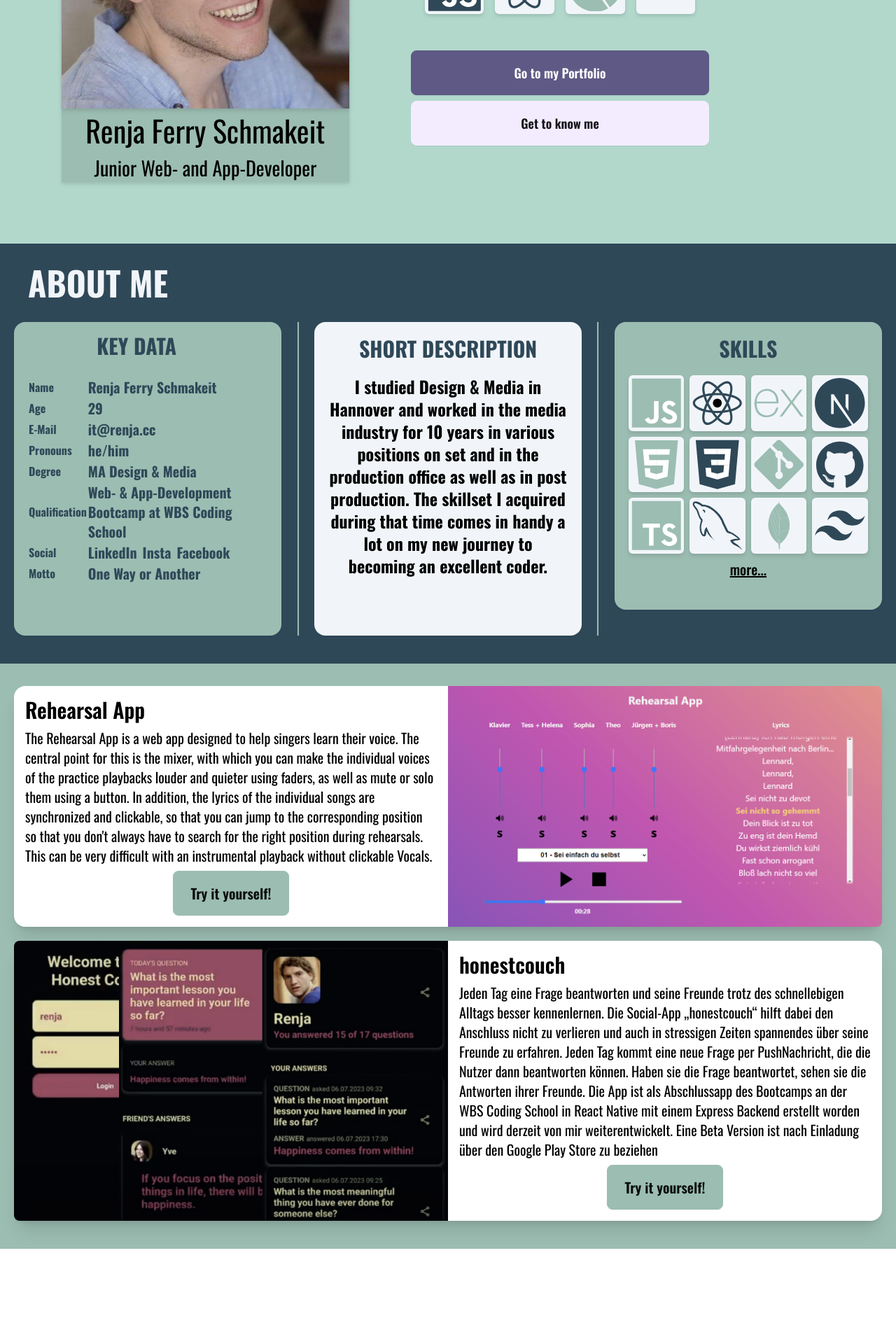
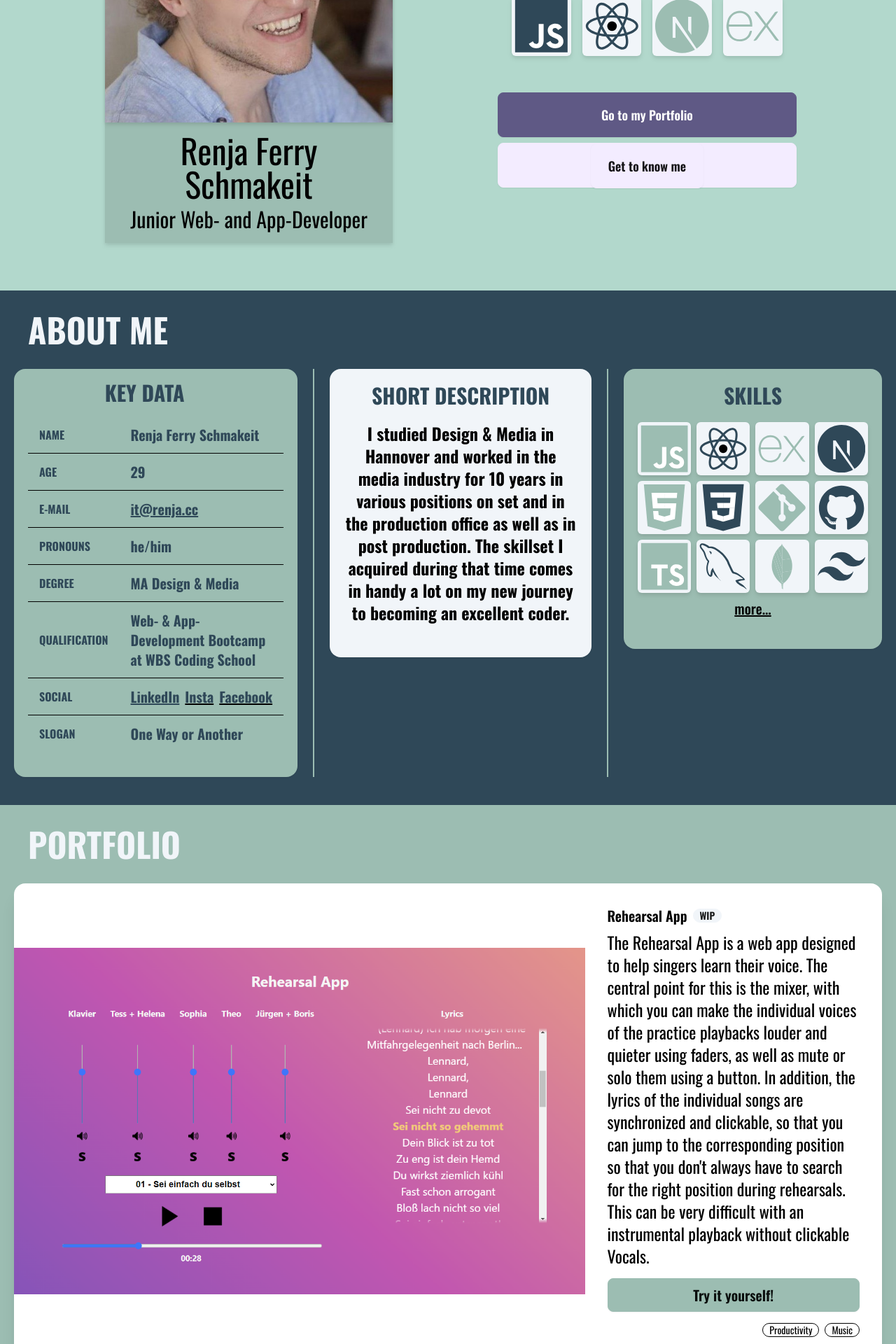
Before and after one commit to FreddySeydon/rs_portfolio, a Next.js app: page / in a window 1280 px wide. Shown: the part 420-2340 px from the top of the page at 70% size. Before the commit the page ends 2204 px from the top, so only its background shows below. Built offline with nearby package versions, Linux system fonts and the light colour scheme.

Commit message:
Site is responsive now. TODO: Key Data Table overflow, jumps to sections with links

```diff
--- a/app/components/About.tsx
+++ b/app/components/About.tsx
@@ -7,19 +7,19 @@ const About = () => {
 
   return (
     <>
-    <div className="flex flex-col bg-accent-blue">
+    <div className="flex flex-col bg-accent-blue h-fit">
       <h1 className="uppercase text-5xl text-slate-100 font-bold ml-10 mt-8">About Me</h1>
-    <div className="flex flex-col w-full lg:flex-row p-5 bg-accent-blue pt-8 mb-5" style={{height: '500px'}}>
-      <div className="w-1/3 h-full pb-9 rounded-box bg-basic-green pl-5 pr-5 drop-shadow-sm">
+    <div className="flex flex-col w-full lg:flex-row p-5 bg-accent-blue pt-8 mb-5" style={{height: 'auto'}}>
+      <div className="w-full lg:w-1/3 h-full pb-9 mb-5 lg:mb-0 rounded-box bg-basic-green pl-5 pr-5 drop-shadow-sm">
         <div className="collapse-title text-xl font-medium">
-          <h2 className="text-3xl text-center font-bold mb-2 text-accent-blue uppercase">Key Data</h2>
+          <h2 className="text-3xl text-center font-bold text-accent-blue uppercase">Key Data</h2>
         </div>
-        <div>
+        <div className="w-fit">
           <KeyData />
         </div>
       </div>
       <div className="divider divider-horizontal divider-primary"></div>
-      <div className="w-1/3 h-full pb-7 rounded-box bg-slate-100 p-5 drop-shadow-sm">
+      <div className="w-full lg:w-1/3 h-full lg:min-h- pb-7 mb-5 lg:mb-0 rounded-box bg-slate-100 p-5 drop-shadow-sm">
         <h2 className="text-3xl text-center font-bold mb-5 text-accent-blue uppercase">
           Short description
         </h2>
@@ -32,7 +32,9 @@ const About = () => {
         </h3>
       </div>
       <div className="divider divider-horizontal divider-primary"></div>
+      <div className="w-full lg:w-1/3 mb-5 lg:mb-0">
       <SkillsList />
+      </div>
 
     </div>
     </div>
--- a/app/components/Hero.module.css
+++ b/app/components/Hero.module.css
@@ -1,10 +1,10 @@
 .title {
-    font-size: 3.3vw;
+    font-size: 3.3rem;
     text-align: center;
 }
 
 .subtitle {
-    font-size: 2.2vw;
+    font-size: 2.2rem;
     text-align: center;
 }
 
--- a/app/components/Hero.tsx
+++ b/app/components/Hero.tsx
@@ -7,28 +7,32 @@ import {ExpressIcon, NextjsIcon, ReactIcon, JavaScriptIcon} from './Icons';
 function Hero() {
   return (
     <>
-    <div className='section'>
-    <div className='flex flex-row'>
+    <div className='section lg:mt-10 lg:mb-10'>
+    <div className='flex flex-col items-center justify-evenly lg:flex-row w-full'>
 
 
-    <div className='w-1/3 flex flex-col m-20 p-2 hover:scale-110 transition-all cursor-pointer drop-shadow-md'>
-      <Image src={mugshot} width={300} height={300} alt='Renja Schmakeit Mugshot' className='rounded-t-xl w-full drop-shadow-md'/>
-      <div className='bg-basic-green'>
-      <h1 className={styles.title}>Renja Ferry Schmakeit</h1>
-      <h3 className={styles.subtitle}>Junior Web- and App-Developer</h3>
+    <div className='w-50 lg:w-1/3 flex flex-col p-2 hover:scale-110 transition-all drop-shadow-md sm:pb-7'>
+      <Image src={mugshot} alt='Renja Schmakeit Mugshot' className='rounded-t-xl w-full drop-shadow-md'/>
+      <div className='bg-basic-green p-4 mb-5 lg:mb-0'>
+      <h1 className='text-3xl lg:text-5xl text-center lg:pb-2 md:text-5xl'>Renja Ferry Schmakeit</h1>
+      <h3 className='text-xl lg:text-3xl text-center md:text-3xl'>Junior Web- and App-Developer</h3>
       </div>
     </div>
-    <div className='flex flex-col justify-center content-center w-1/3'>
+    <div className='flex flex-col justify-center content-center w-full lg:w-1/3 pb-7 lg:pb-0'>
       <h3 className='text-3xl text-center font-bold mb-5 text-accent-blue'>Former Media Allrounder transforming into a passionate Web- and App-Developer</h3>
-      <div className='flex flex-row p-1 m-2 content-center justify-center '>
-        <JavaScriptIcon className='mr-2 ml-2 rounded-md bg-slate-100 p-1 origin-center hover:-rotate-12 cursor-pointer transition-all drop-shadow-md'/>
-        <ReactIcon className='mr-2 ml-2 rounded-md bg-slate-100 p-1 hover:rotate-12 cursor-pointer transition-all drop-shadow-md'/>
-        <NextjsIcon className='mr-2 ml-2 rounded-md bg-slate-100 p-1 hover:-rotate-12 cursor-pointer transition-all drop-shadow-md'/>
-        <ExpressIcon className='mr-2 ml-2 rounded-md bg-slate-100 p-1 hover:rotate-12 cursor-pointer transition-all drop-shadow-md'/>
+      <div className='flex flex-row p-1 m-2 content-center justify-center'>
+        <JavaScriptIcon className='mr-2 ml-2 rounded-md bg-slate-100 p-1 origin-center hover:-rotate-12 transition-all drop-shadow-md'/>
+        <ReactIcon className='mr-2 ml-2 rounded-md bg-slate-100 p-1 hover:rotate-12 transition-all drop-shadow-md'/>
+        <NextjsIcon className='mr-2 ml-2 rounded-md bg-slate-100 p-1 hover:-rotate-12 transition-all drop-shadow-md'/>
+        <ExpressIcon className='mr-2 ml-2 rounded-md bg-slate-100 p-1 hover:rotate-12 transition-all drop-shadow-md'/>
       </div>
       <div className='flex flex-col mt-10'>
-        <div className='btn btn-lg btn-accent mb-2 text-white'>Go to my Portfolio</div>
+        <a href="#portfolio" className='btn btn-lg btn-accent mb-2 text-white'>
+        <div>Go to my Portfolio</div>
+        </a>
+        <a href="#about" className='btn btn-lg btn-neutral mb-2'>
         <div className='btn btn-lg btn-neutral '>Get to know me</div>
+        </a>
       </div>
     </div>
     </div>
--- a/app/components/KeyData.tsx
+++ b/app/components/KeyData.tsx
@@ -3,17 +3,11 @@ import calculateAge from '@/utils'
 
 const KeyData = () => {
   return (
-    <table>
-        <thead>
-            <tr>
-                <th></th>
-                <th></th>
-            </tr>
-        </thead>
+    <table className='table table-zebra'>
         <tbody>
     <tr>
       <td>
-        <h3 className="text-large font-bold text-accent-blue">Name</h3>
+        <h3 className="text-large font-bold text-accent-blue text-base uppercase">Name</h3>
       </td>
       <td>
         <h3 className="text-xl font-bold text-accent-blue">
@@ -23,7 +17,7 @@ const KeyData = () => {
     </tr>
     <tr>
       <td>
-        <h3 className="text-large font-bold text-accent-blue">Age</h3>
+        <h3 className="text-large font-bold text-accent-blue text-base uppercase">Age</h3>
       </td>
       <td>
         <h3 className="text-xl font-bold text-accent-blue">
@@ -33,19 +27,20 @@ const KeyData = () => {
     </tr>
     <tr>
       <td>
-        <h3 className="text-large font-bold text-accent-blue">
+        <h3 className="text-large font-bold text-accent-blue text-base uppercase">
           E-Mail
         </h3>
       </td>
       <td>
         <h3 className="text-xl font-bold text-accent-blue">
-          it@renja.cc
+          <a href="mailto:it@renja.cc" className='underline'>it@renja.cc</a>
+
         </h3>
       </td>
     </tr>
     <tr>
       <td>
-        <h3 className="text-large font-bold text-accent-blue">
+        <h3 className="text-large font-bold text-accent-blue text-base uppercase">
           Pronouns
         </h3>
       </td>
@@ -55,7 +50,7 @@ const KeyData = () => {
     </tr>
     <tr>
       <td>
-        <h3 className="text-large font-bold text-accent-blue">
+        <h3 className="text-large font-bold text-accent-blue text-base uppercase">
           Degree
         </h3>
       </td>
@@ -67,7 +62,7 @@ const KeyData = () => {
     </tr>
     <tr>
       <td>
-        <h3 className="text-large font-bold text-accent-blue">
+        <h3 className="text-large font-bold text-accent-blue text-base uppercase">
           Qualification
         </h3>
       </td>
@@ -79,29 +74,36 @@ const KeyData = () => {
     </tr>
     <tr>
       <td>
-        <h3 className="text-large font-bold text-accent-blue">
+        <h3 className="text-large font-bold text-accent-blue text-base uppercase">
           Social
         </h3>
       </td>
       <td className="flex gap-2">
         <div>
           <h3 className="text-xl font-bold text-accent-blue">
+            <a href="http://www.linkedin.com/in/renja-schmakeit" target='_blank' className='link'>
             LinkedIn
+            </a>
           </h3>
         </div>
         <div>
+          <a href="https://www.instagram.com/renja.ferry" target='_blank' className='link'>
+
           <h3 className="text-xl font-bold text-accent-blue">Insta</h3>
+          </a>
         </div>
         <div>
+          <a href="https://www.facebook.com/renja.schmakeit" target='_blank' className='link'>
           <h3 className="text-xl font-bold text-accent-blue">
             Facebook
           </h3>
+          </a>
         </div>
       </td>
     </tr>
     <tr>
       <td>
-        <h3 className="text-large font-bold text-accent-blue">Motto</h3>
+        <h3 className="text-large font-bold text-accent-blue text-base uppercase">Slogan</h3>
       </td>
       <td>
         <h3 className="text-xl font-bold text-accent-blue">
--- a/app/components/NavBar.tsx
+++ b/app/components/NavBar.tsx
@@ -6,15 +6,15 @@ import rfsLogo from '../../public/rfs_logo.jpg'
 const NavBar = () => {
   return (
     <>
-    <div className="flex flex-row items-center w-screen bg-basic-green">
+    <div className="flex flex-row items-center w-screen bg-basic-green mt-0">
         <div>
         <Image src={rfsLogo} width={50} height={50} alt='Logo' className='rounded-md ml-8'/>
         </div>
       <div>
       <ul className='flex flex-row p-2'>
-        <li className='p-4 hover:scale-110 transition-all'><Link href="#home" className='font-bold text-lg'>Welcome</Link></li>
-        <li className='p-4 hover:scale-110 transition-all'><Link href="#about" className='text-lg'>About Me</Link></li>
-        <li className='p-4 hover:scale-110 transition-all'><Link href="#portfolio" className='text-lg'>Portfolio</Link></li>
+      <a href="#home" className='font-bold text-lg'><li className='p-4 hover:scale-110 transition-all'>Welcome</li></a>
+      <a href="#about" className='text-lg'><li className='p-4 hover:scale-110 transition-all'>About Me</li></a>
+      <a href="#portfolio" className='text-lg'><li className='p-4 hover:scale-110 transition-all'>Portfolio</li></a>
       </ul>
       </div>
     </div>
--- a/app/components/Portfolio.tsx
+++ b/app/components/Portfolio.tsx
@@ -1,56 +1,89 @@
-import React from 'react';
-import RehearsalPreview from '../../public/reheasal-preview.png';
-import HonestcouchPreview from '../../public/honestcouch-preview.png'
-import Image from 'next/image';
-import LinkButton from './LinkButton';
+import React from "react";
+import RehearsalPreview from "../../public/reheasal-preview.png";
+import HonestcouchPreview from "../../public/honestcouch-preview.png";
+import Image from "next/image";
+import LinkButton from "./LinkButton";
 
 const Portfolio = () => {
   return (
-    <div className="flex flex-col lg:flex-row p-5 bg-basic-green pt-8 justify-evenly h-min" style={{ minHeight: '500px' }}>
-      <div className='flex flex-col'>
-      <div className="card bg-base-100 shadow-xl lg:card-side lg:w-full mb-5">
-        <div className="card-body p-4 lg:w-1/2 order-2 lg:order-1">
-          <h2 className="card-title text-3xl">Rehearsal App</h2>
-          <p className='text-xl'>The Rehearsal App is a web app designed to help singers learn their voice. The central point for this is the mixer, with which you can make the individual voices of the practice playbacks louder and quieter using faders, as well as mute or solo them using a button. In addition, the lyrics of the individual songs are synchronized and clickable, so that you can jump to the corresponding position so that you don't always have to search for the right position during rehearsals. This can be very difficult with an instrumental playback without clickable Vocals.</p>
-          <div className="card-actions justify-center">
-            <a href="http://songs.renja.cc" target='_blank'>
-            <button className="btn btn-primary btn-lg text-2xl lg:text-xl">Try it yourself!</button>
+    <div className="flex flex-col bg-basic-green h-fit">
+      <h1 className="uppercase text-5xl text-slate-100 font-bold ml-10 mt-8">Portfolio</h1>
+    <div
+      className="flex flex-col lg:flex-row p-5 bg-basic-green pt-8 justify-evenly h-min"
+      style={{ minHeight: "500px" }}
+    >
+      <div className="flex flex-col gap-8">
+        <div className="card lg:card-side w-full bg-base-100 shadow-xl">
+          <figure>
+            <Image src={RehearsalPreview} alt="Rehearsal App Preview" />
+          </figure>
+          <div className="card-body w-full lg:w-1/2">
+            <h2 className="card-title">
+              Rehearsal App
+              <div className="badge badge-secondary">WIP</div>
+            </h2>
+            <p className="text-2xl">
+              The Rehearsal App is a web app designed to help singers learn
+              their voice. The central point for this is the mixer, with which
+              you can make the individual voices of the practice playbacks
+              louder and quieter using faders, as well as mute or solo them
+              using a button. In addition, the lyrics of the individual songs
+              are synchronized and clickable, so that you can jump to the
+              corresponding position so that you don't always have to search for
+              the right position during rehearsals. This can be very difficult
+              with an instrumental playback without clickable Vocals.
+            </p>
+            <a href="http://songs.renja.cc" target="_blank">
+              <div className="card-actions justify-center mt-2 mb-2">
+                <button className="btn btn-primary text-2xl lg:text-xl w-full">
+                  Try it yourself!
+                </button>
+              </div>
             </a>
+            <div className="card-actions justify-end">
+              <div className="badge badge-outline">Productivity</div>
+              <div className="badge badge-outline">Music</div>
+            </div>
           </div>
         </div>
-        <div className="lg:w-1/2 relative h-48 lg:h-full order-1 lg:order-2">
-        <Image src={RehearsalPreview} alt="Album" layout="fill" objectFit="cover" style={{minHeight: "20rem"}} className="rounded-b-lg lg:rounded-none lg:rounded-r-lg" />
+        <div className="card lg:card-side w-full bg-base-100 shadow-xl">
+          <figure className="lg:order-2 lg:rounded-2xl lg:rounded-l-none">
+            <Image src={HonestcouchPreview} alt="Rehearsal App Preview"/>
+          </figure>
+          <div className="card-body w-full lg:w-1/2 lg:order-1">
+            <h2 className="card-title">
+              honestcouch
+              <div className="badge badge-secondary">WIP</div>
+            </h2>
+            <p className="text-2xl">
+              Answer a question every day and get to know your friends better
+              despite the fast pace of everyday life. The social app
+              "honestcouch" helps you to stay in touch and find out exciting
+              things about your friends even in stressful times. Every day, a
+              new question is sent by push message, which users can then answer.
+              Once they have answered the question, they can see their friends'
+              answers. The app is my final project of the boot camp at the WBS
+              Coding School made in React Native with Express backend and is
+              currently being further developed by me. A beta version is
+              available by invitation via the Google Play Store.
+            </p>
+            <a href="http://songs.renja.cc" target="_blank">
+              <div className="card-actions justify-center mt-2 mb-2">
+                <button className="btn btn-primary text-2xl lg:text-xl w-full">
+                  Try it yourself!
+                </button>
+              </div>
+            </a>
+            <div className="card-actions justify-end">
+              <div className="badge badge-outline">Social-App</div>
+              <div className="badge badge-outline">Wholesome</div>
+            </div>
+          </div>
         </div>
       </div>
-      <div className="card bg-base-100 shadow-xl lg:card-side lg:w-full mb-5">
-        <div className="card-body p-4 lg:w-1/2 order-2 lg:order-2">
-          <h2 className="card-title text-3xl">honestcouch</h2>
-          <p className='text-xl'>Jeden Tag eine Frage beantworten und seine
-                Freunde trotz des schnellebigen Alltags besser kennenlernen.
-                Die Social-App „honestcouch“ hilft dabei den
-                Anschluss nicht zu verlieren und auch in stressigen Zeiten spannendes über seine Freunde
-                zu erfahren.
-                Jeden Tag kommt eine neue Frage per PushNachricht, die die Nutzer dann beantworten
-                können. Haben sie die Frage beantwortet, sehen sie die Antworten ihrer Freunde.
-                Die App ist als Abschlussapp des Bootcamps
-                an der WBS Coding School in React Native mit
-                einem Express Backend erstellt worden und
-                wird derzeit von mir weiterentwickelt.
-                Eine Beta Version ist nach Einladung über den
-                Google Play Store zu beziehen</p>
-          <div className="card-actions justify-center">
-            <a href="" target='_blank'>
-            <button className="btn btn-primary btn-lg text-2xl lg:text-xl">Try it yourself!</button>
-            </a>
-          </div>
-        </div>
-        <div className="lg:w-1/2 relative h-48 lg:h-full order-1 lg:order-1">
-        <Image src={HonestcouchPreview} alt="Album" layout="fill" objectFit="cover" style={{minHeight: "20rem"}} className="rounded-b-lg lg:rounded-none lg:rounded-l-lg" />
-        </div>
-      </div>
-      </div>
     </div>
-  )
-}
+    </div>
+  );
+};
 
 export default Portfolio;
--- a/app/components/Skill.tsx
+++ b/app/components/Skill.tsx
@@ -14,7 +14,7 @@ const Skill: React.FC<SkillProps> = ({IconComponent, index, widthClass, fill}) =
    const [className, setClassName] = useState('')
 
    useEffect(() => {
-    const baseClass = 'rounded-md bg-slate-100 p-1 origin-center cursor-pointer transition-all drop-shadow-md';
+    const baseClass = 'rounded-md bg-slate-100 p-1 origin-center transition-all drop-shadow-md';
     if(index % 2 == 0) {
       setIsEven(true);
       setClassName(`${baseClass} hover:rotate-12`)
--- a/app/components/SkillsList.tsx
+++ b/app/components/SkillsList.tsx
@@ -72,7 +72,7 @@ const SkillsList = () => {
       }
 
   return (
-    <div className="w-1/3 rounded-box bg-basic-green p-5 drop-shadow-sm h-max">
+    <div className="rounded-box bg-basic-green p-5 drop-shadow-sm h-max">
     <h2 className="text-3xl text-center font-bold mb-5 uppercase text-accent-blue">Skills</h2>
     <div className="grid grid-cols-4 gap-2">
       {skillIcons.map((IconComponent, index) =>
--- a/app/page.tsx
+++ b/app/page.tsx
@@ -4,12 +4,27 @@ import About from "./components/About"
 import Portfolio from "./components/Portfolio"
 
 export default function Home() {
+  const navbarHeight = '60'
+
   return (
     <main>
-      <NavBar/>
+      <div className="sticky top-0 right-0 left-0 z-50">
+      <NavBar />
+      </div>
+      <div className="relative" id="home" style={{height: navbarHeight + 'px'}}>
+        <a className="absolute" style={{ top: `-${navbarHeight}px`}} />
+      </div>
+      <div>
       <Hero />
+      </div>
+      <div id="about-anchor" className="absolute" style={{ top: `-${navbarHeight}px` }}></div>
+      <div id="about">
       <About />
+      </div>
+      <div id="portfolio-anchor" className="absolute" style={{ top: `-${navbarHeight}px` }}></div>
+      <div id="portfolio">
       <Portfolio/>
+      </div>
     </main>
   )
 }
```
